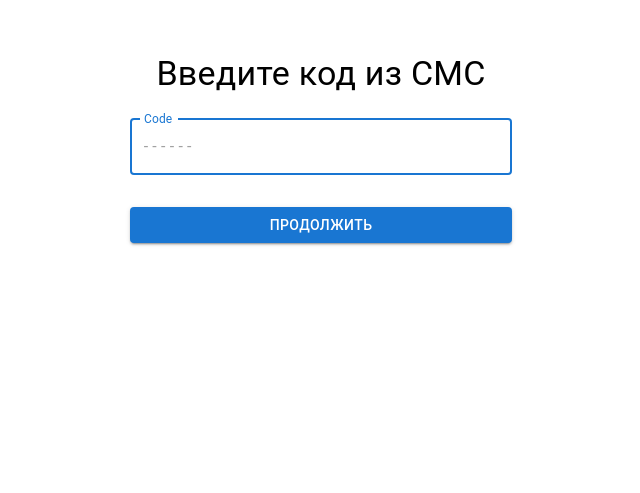
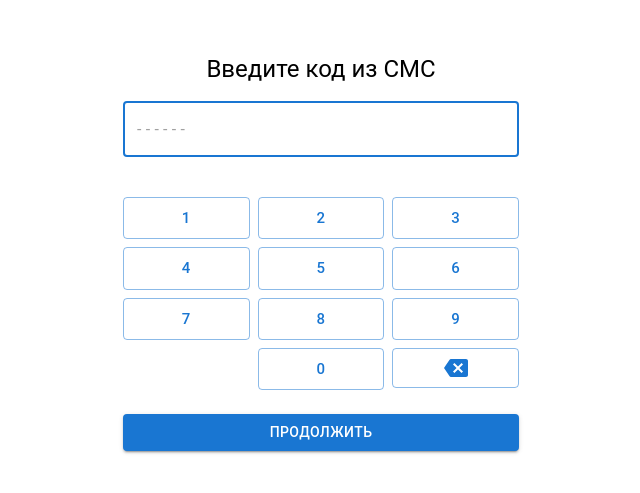
Before and after one commit to asmirnov-backend/sms_confirmation, a React (Create React App) app in the folder client/: page / in a window 1280 px wide. Shown: the part 145-638 px from the top of the page, without its empty margins (319-959 px from the left). Built offline with nearby package versions, Linux system fonts and the light colour scheme.

Commit message:
Use NumericKeypad in AuthFromSms page

```diff
--- a/client/src/App.tsx
+++ b/client/src/App.tsx
@@ -1,7 +1,7 @@
 import AuthFromSms from "./pages/AuthFromSms/AuthFromSms";
 
 function App() {
-  return <AuthFromSms></AuthFromSms>;
+  return <AuthFromSms />;
 }
 
 export default App;
--- a/client/src/pages/AuthFromSms/AuthFromSms.tsx
+++ b/client/src/pages/AuthFromSms/AuthFromSms.tsx
@@ -1,29 +1,29 @@
-import { Box, Button, Container, TextField, Typography } from "@mui/material";
+import {
+  BaseTextFieldProps,
+  Box,
+  Button,
+  Container,
+  TextField,
+  Typography,
+} from "@mui/material";
 import axios from "axios";
 import { useState } from "react";
-import { useForm } from "react-hook-form";
 import AlertPopup from "../../components/AlertPopup/AlertPopup";
-import { AuthFromSmsParam } from "./auth-from-sms-params.interface";
+import NumericKeypad from "../../components/NumericKeypad";
 
 function AuthFromSms() {
-  const {
-    register,
-    handleSubmit,
-    formState: { errors: formErrors },
-  } = useForm<AuthFromSmsParam>();
   const [isCodeCorrect, setIsCodeCorrect] = useState<boolean>();
+  const [code, setCode] = useState<string>("");
+  const [inputColor, setInputColor] =
+    useState<Pick<BaseTextFieldProps, "color">["color"]>("primary");
 
-  const onSubmit = async (params: AuthFromSmsParam) => {
+  const submit = async () => {
     const SERVER_URL = "http://localhost:3005";
     const response = await axios.get<boolean>(
-      `${SERVER_URL}/sms-confirm/${params.code}`
+      `${SERVER_URL}/sms-confirm/${code}`
     );
     setIsCodeCorrect(response.data);
-  };
-
-  const validationCodeLength = {
-    value: 6,
-    message: "Код должен состоять из 6 цифр",
+    response.data === true ? setInputColor("success") : setInputColor("error");
   };
 
   return (
@@ -47,32 +47,21 @@ function AuthFromSms() {
           alignItems: "center",
         }}
       >
-        <Typography variant="h4" align="center">
+        <Typography variant="h5" align="center">
           Введите код из СМС
         </Typography>
-        <Box
-          component="form"
-          noValidate
-          onSubmit={handleSubmit(onSubmit)}
-          sx={{ mt: 1 }}
-        >
         <TextField
           margin="normal"
           fullWidth
-            label="Code"
-            type="number"
           focused
-            placeholder="- - - - - - "
-            {...register("code", {
-              required: "Code is required",
-              maxLength: validationCodeLength,
-              minLength: validationCodeLength,
-            })}
-            error={formErrors.code ? true : false}
-            helperText={formErrors.code?.message}
+          placeholder="- - - - - -"
+          value={code}
+          color={inputColor}
         />
+        <NumericKeypad setterField={setCode} />
         <Button
-            type="submit"
+          type="button"
+          onClick={submit}
           fullWidth
           variant="contained"
           sx={{ mt: 3, mb: 2 }}
@@ -80,7 +69,6 @@ function AuthFromSms() {
           Продолжить
         </Button>
       </Box>
-      </Box>
     </Container>
   );
 }
```
Lines whose indentation alone changed are shown as unchanged.
